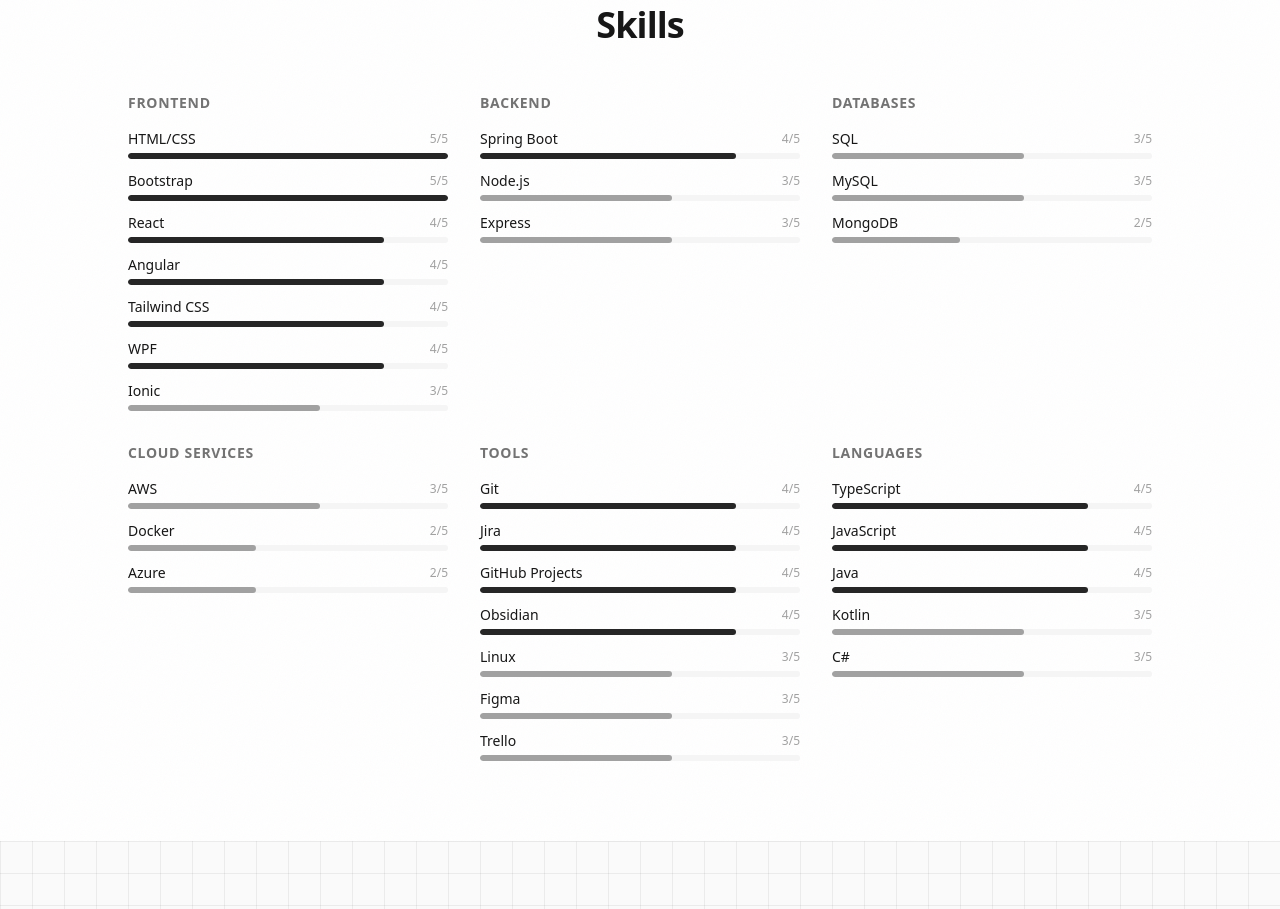
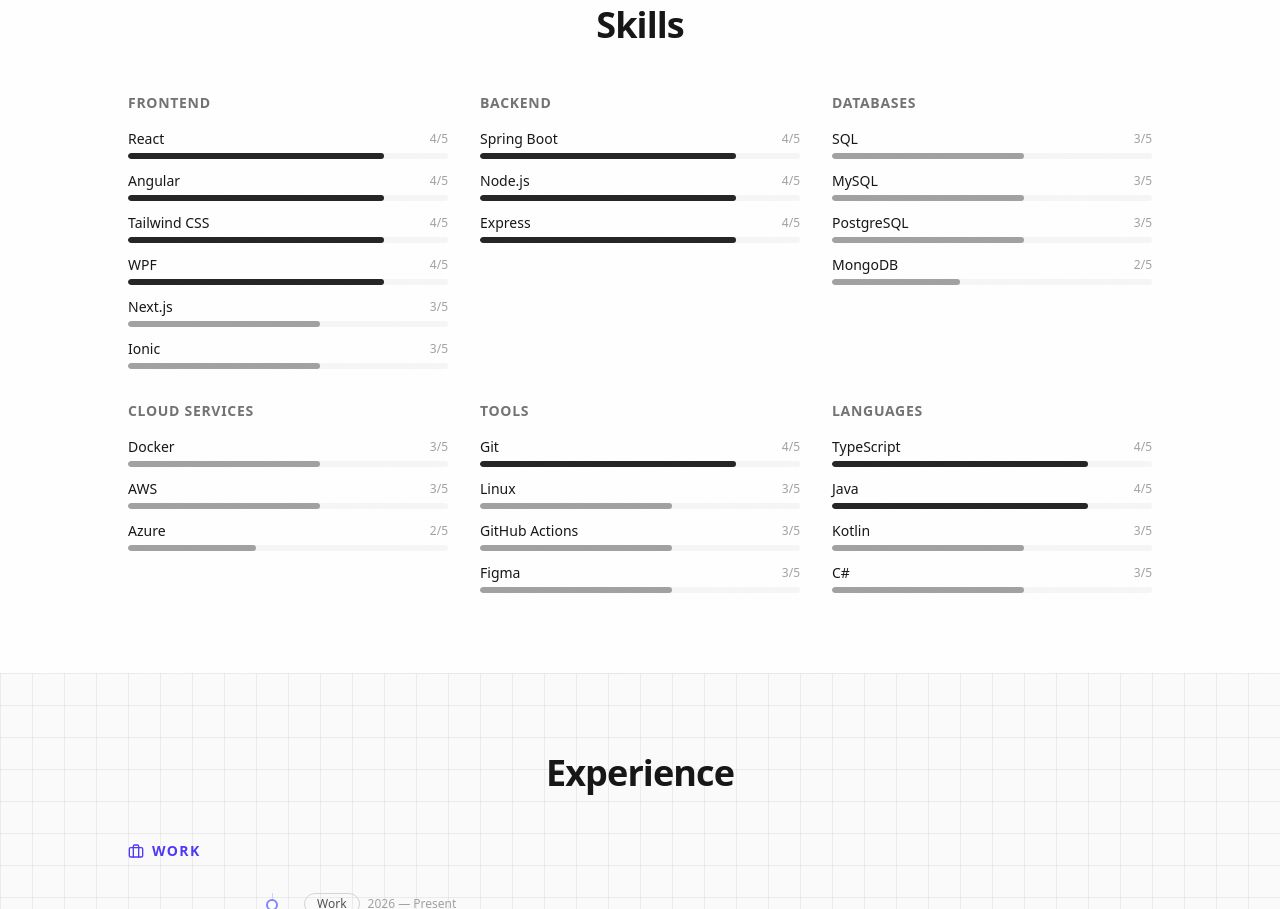
Before and after one commit to IvanAriass/Portfolio, a React (Vite) app: page / in a window 1280 px wide. Shown: the part 2760-3669 px from the top of the page. Built offline with nearby package versions, Linux system fonts and the light colour scheme.

Commit message:
Actualización sección de habilidades

```diff
--- a/src/data/skills.ts
+++ b/src/data/skills.ts
@@ -2,31 +2,29 @@
 
 export const skills: Skill[] = [
   { id: 'react', name: 'React', category: 'frontend', level: 4 },
+  { id: 'nextjs', name: 'Next.js', category: 'frontend', level: 3 },
   { id: 'angular', name: 'Angular', category: 'frontend', level: 4 },
   { id: 'typescript', name: 'TypeScript', category: 'languages', level: 4 },
-  { id: 'javascript', name: 'JavaScript', category: 'languages', level: 4 },
-  { id: 'html', name: 'HTML/CSS', category: 'frontend', level: 5 },
-  { id: 'bootstrap', name: 'Bootstrap', category: 'frontend', level: 5 },
   { id: 'tailwind', name: 'Tailwind CSS', category: 'frontend', level: 4 },
   { id: 'springboot', name: 'Spring Boot', category: 'backend', level: 4 },
-  { id: 'node', name: 'Node.js', category: 'backend', level: 3 },
-  { id: 'express', name: 'Express', category: 'backend', level: 3 },
+  { id: 'node', name: 'Node.js', category: 'backend', level: 4 },
+  { id: 'express', name: 'Express', category: 'backend', level: 4 },
   { id: 'java', name: 'Java', category: 'languages', level: 4 },
   { id: 'kotlin', name: 'Kotlin', category: 'languages', level: 3 },
   { id: 'sql', name: 'SQL', category: 'database', level: 3 },
   { id: 'mongodb', name: 'MongoDB', category: 'database', level: 2 },
   { id: 'git', name: 'Git', category: 'tools', level: 4 },
-  { id: 'docker', name: 'Docker', category: 'cloud', level: 2 },
+  { id: 'docker', name: 'Docker', category: 'cloud', level: 3 },
   { id: 'AWS', name: 'AWS', category: 'cloud', level: 3 },
   { id: 'linux', name: 'Linux', category: 'tools', level: 3 },
-  { id: 'jira', name: 'Jira', category: 'tools', level: 4 },
+  { id: 'github-actions', name: 'GitHub Actions', category: 'tools', level: 3 },
+
   { id: 'mysql', name: 'MySQL', category: 'database', level: 3 },
+  { id: 'postgresql', name: 'PostgreSQL', category: 'database', level: 3 },
   { id: 'azure', name: 'Azure', category: 'cloud', level: 2 },
   { id: 'ionic', name: 'Ionic', category: 'frontend', level: 3 },
   { id: 'figma', name: 'Figma', category: 'tools', level: 3 },
-  { id: 'trello', name: 'Trello', category: 'tools', level: 3 },
-  { id: 'github-projects', name: 'GitHub Projects', category: 'tools', level: 4 },
-  { id: 'obsidian', name: 'Obsidian', category: 'tools', level: 4 },
+
   { id: 'csharp', name: 'C#', category: 'languages', level: 3 },
   { id: 'wpf', name: 'WPF', category: 'frontend', level: 4 },
 ]
```
